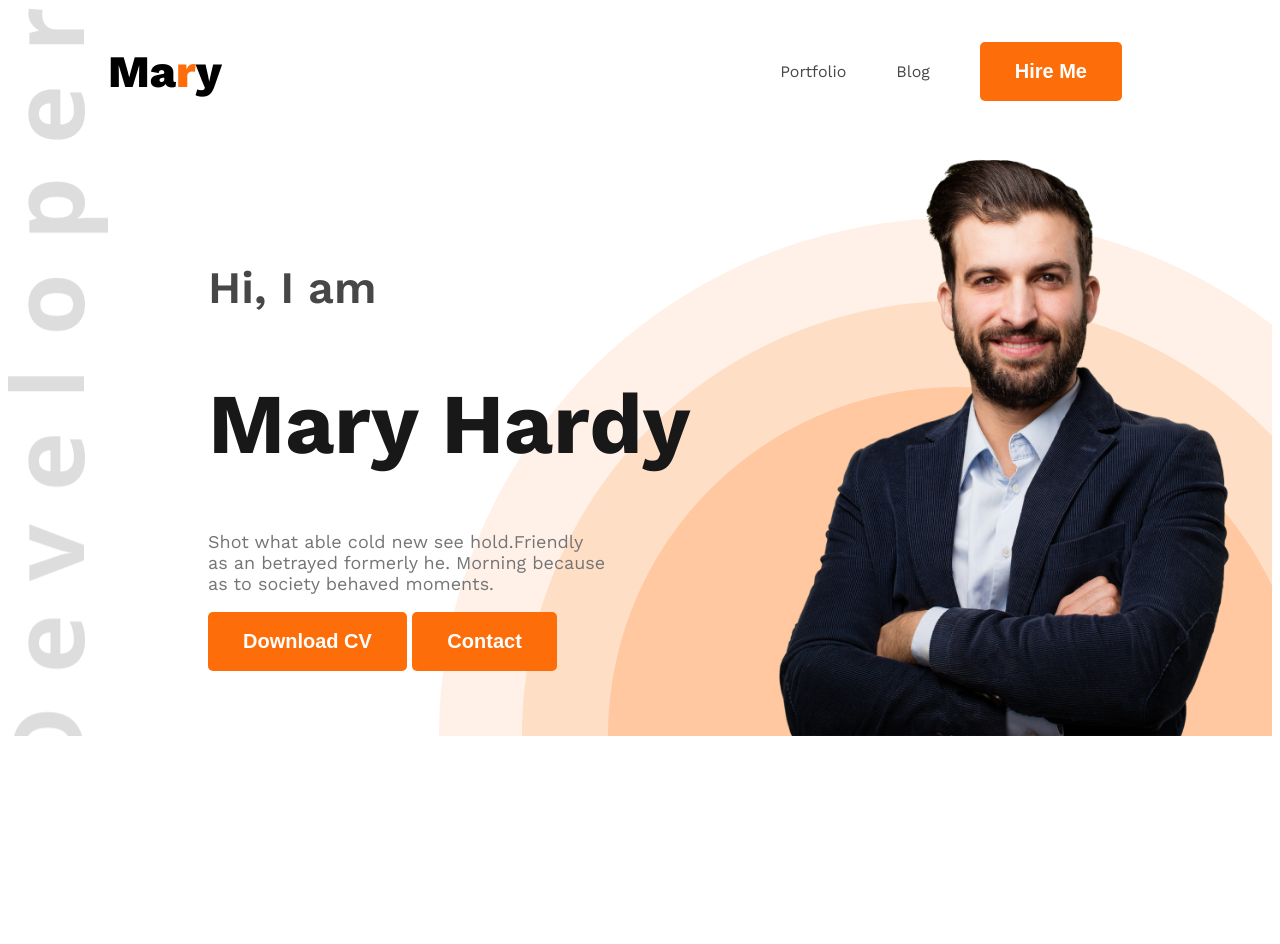
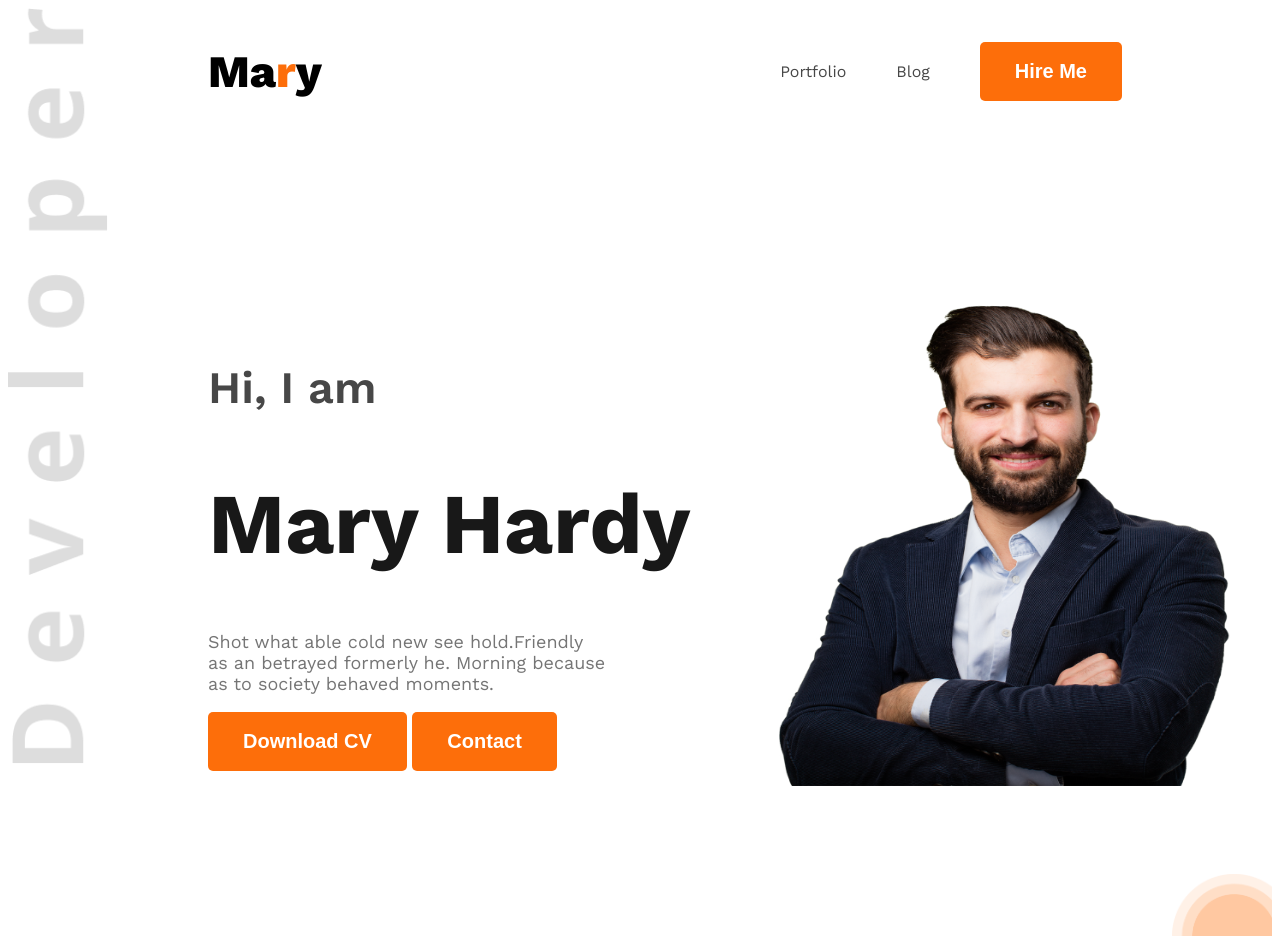
Before and after one commit to durjoysutradhar/web-dev-portfolio, a plain HTML site: page index.html in a window 1280 px wide. Before the commit the page ends 800 px from the top, so only its background shows below. Drawn offline with nearby package versions, Linux system fonts and the light colour scheme.

Commit message:
developer pic updated

```diff
--- a/styles/portfolio.css
+++ b/styles/portfolio.css
@@ -20,6 +20,7 @@ nav{
 .nav-title{
     font-weight: 800;
     font-size:45px;
+    margin-left: 100px;
 }
 
 .nav-highlighter{
@@ -59,6 +60,7 @@ nav ul a {
     ),url(
         "../images/header_bg.png"
     );
+    background-size:100px,100px,cover;
     background-repeat: no-repeat;
     background-position: top left, bottom right;
 
@@ -71,6 +73,7 @@ nav ul a {
     align-items: center;
     justify-content: space-between;
     margin : 0 35px 0 200px;
+    height :800px;
 }
 
 .banner-content{
@@ -97,6 +100,6 @@ nav ul a {
 
 .banner-profile-pic{
     width: 500px;
-    height: 600px;
+    height: 500px;
 
 }
```
